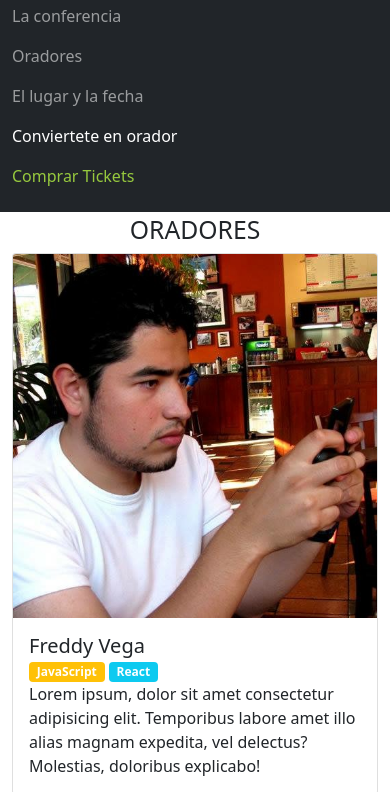
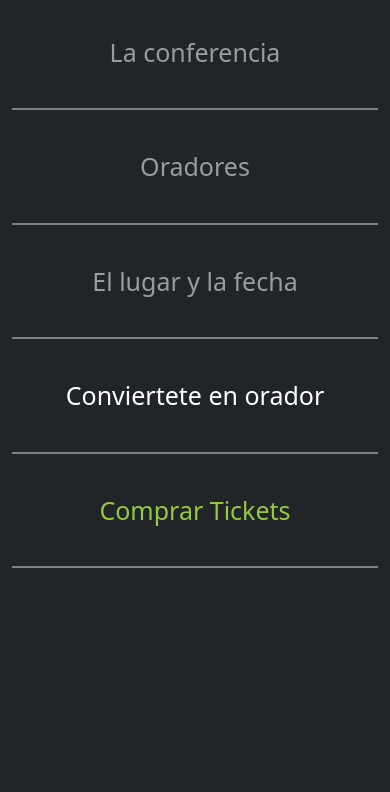
Before and after one commit to vcbobby/platzi-bootstrap-5, a website: page index.html in a window 390 px wide. Both pictures are taken after a click on the button "Toggle navigation". Shown: the part 52-844 px from the top of the page. Drawn offline with nearby package versions, Linux system fonts and the light colour scheme.

Commit message:
correcciones para abi

```diff
--- a/index.css
+++ b/index.css
@@ -60,3 +60,21 @@
     color: white;
     text-decoration: none;
 }
+
+@media (max-width: 600px) {
+    #main img {
+        height: 100vh;
+    }
+    #navbarSupportedContent {
+        height: 100vh;
+    }
+    .nav-link {
+        align-items: center;
+        justify-content: center;
+        text-align: center;
+        height: 10vh;
+        font-size: 25px;
+        margin-top: 30px;
+        border-bottom: 2px solid gray;
+    }
+}
--- a/index.html
+++ b/index.html
@@ -17,21 +17,21 @@
             <a class="navbar-brand" href="#">
                 <img src="./assets/platzi-logo.png" alt="">
             </a>
-            <button class="navbar-toggler" type="button" data-bs-toggle="collapse" data-bs-target="#navbarSupportedContent" aria-controls="navbarSupportedContent" aria-expanded="false" aria-label="Toggle navigation">
+            <button class="navbar-toggler text-center justify-content-center" type="button" data-bs-toggle="collapse" data-bs-target="#navbarSupportedContent" aria-controls="navbarSupportedContent" aria-expanded="false" aria-label="Toggle navigation">
                 <span class="navbar-toggler-icon"></span>
             </button>
             <div class="collapse navbar-collapse" id="navbarSupportedContent">
                 <ul class="navbar-nav ms-auto mb-2 mb-lg-0">
-                    <li class="nav-item">
+                    <li class="nav-item me-lg-4">
                         <a class="nav-link active" aria-current="page" href="#main">La conferencia</a>
                     </li>
-                    <li class="nav-item">
+                    <li class="nav-item me-lg-4">
                         <a class="nav-link" href="#speakers">Oradores</a>
                     </li>
-                    <li class="nav-item">
+                    <li class="nav-item me-lg-4">
                         <a class="nav-link" href="#place-time">El lugar y la fecha</a>
                     </li>
-                    <li class="nav-item">
+                    <li class="nav-item me-lg-4">
                         <a class="nav-link" href="#orador">Conviertete en orador</a>
                     </li>
                     <li class="nav-item">
@@ -129,13 +129,13 @@
 
     <section id="place-time">
         <div class="container-fluid">
-            <div class="row">
+            <div class="row align-items-center">
                 <div class="col-12 col-lg-6  ps-0 pe-0">
                     <img src="./assets/honolulu.jpg" alt="">
                 </div>
-                <div class="col-12 col-lg-6 pb-4 pt-4">
+                <div class="col-12 col-lg-6 pb-4 pt-4 ps-5 pe-5">
                     <h2 class="mt-2">Honolulu - Octubre 2025</h2>
-                    <p>Lorem ipsum dolor sit amet consectetur adipisicing elit. Tenetur eligendi libero ex vel eos ipsum exercitationem, quod porro vitae sequi tempora quas nihil consectetur saepe nesciunt repudiandae culpa assumenda totam praesentium obcaecati nemo rem minima facere. Distinctio id laboriosam excepturi veniam nobis tempore corporis placeat quisquam dignissimos. Repellat, odit eligendi.</p>
+                    <p">Lorem ipsum dolor sit amet consectetur adipisicing elit. Tenetur eligendi libero ex vel eos ipsum exercitationem, quod porro vitae sequi tempora quas nihil consectetur saepe nesciunt repudiandae culpa assumenda totam praesentium obcaecati nemo rem minima facere. Distinctio id laboriosam excepturi veniam nobis tempore corporis placeat quisquam dignissimos. Repellat, odit eligendi.</p>
                     <a href="#" class="btn btn-outline-light">Conoce mas</a>
                 </div>
             </div>
--- a/package.json
+++ b/package.json
@@ -8,7 +8,7 @@
   },
   "repository": {
     "type": "git",
-    "url": "git@github.com:vcbobby/platzi-bootstrap-5.git" // .git
+    "url": "git@github.com:vcbobby/platzi-bootstrap-5.git"
 },
   "keywords": [],
   "author": "Víctor <castillovictor2461@gmail.com>",
```
